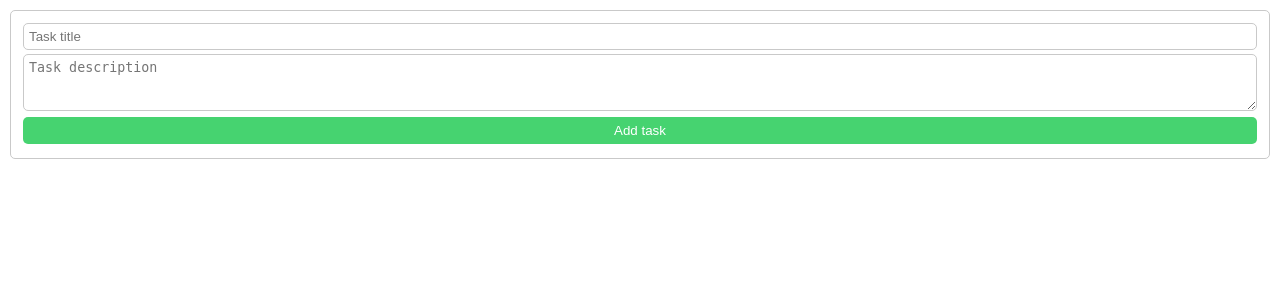
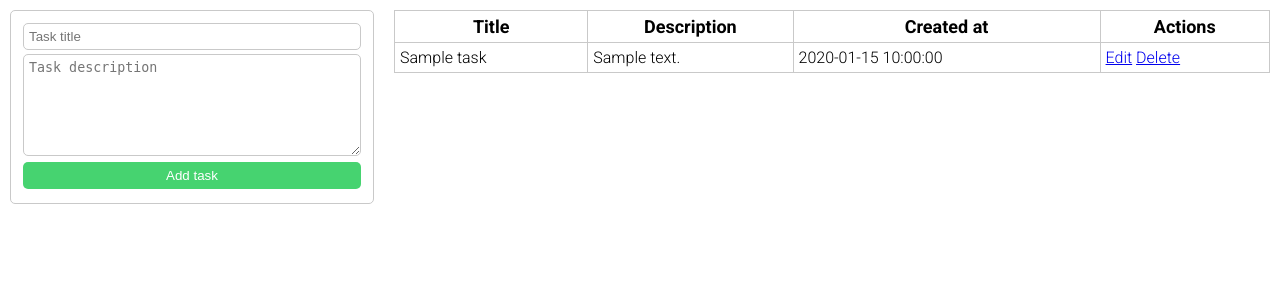
Before and after one commit to PedroHigueraG/CRUD_PHP, a PHP site: page / in a window 1280 px wide. Shown: the part 65-365 px from the top of the page. Run offline with PHP 8.4, Linux system fonts and the light colour scheme; tables that the repository leaves empty or names only in its code hold one stand-in row (values such as "Sample post").

Commit message:
Se muestran las tablas con los datos, ya está listo el Create y el Read del CRUD, toca seguir con lo demás

```diff
--- a/assets/css/style.css
+++ b/assets/css/style.css
@@ -17,6 +17,11 @@ header h1{
     font-size: 2.5rem;
     color: white;
     margin: 10px;
+}
+.container{
+    display: grid;
+    grid-template-columns: 30% 70%;
+    justify-content: center;
 }
 .container .div-form{
     margin: 10px;
@@ -43,3 +48,24 @@ header h1{
     border-radius: 5px;
     padding: 6px;
 }
+.container .div-table{
+    margin: 10px;
+}
+.container .div-table .table-task{
+    border-collapse: collapse;
+    width: 100%;
+}
+.container .div-table .table-task th{
+    font-size: 1.8rem;
+    font-weight: 700;
+    border: 1px solid rgb(201, 201, 201);
+    padding: 5px;
+}
+.container .div-table .table-task tr{
+    font-size: 1.6rem;
+    font-weight: 300;
+}
+.container .div-table .table-task tr td{
+    padding: 5px;
+    border: 1px solid rgb(201, 201, 201);
+}
--- a/index.php
+++ b/index.php
@@ -15,14 +15,45 @@
     <div class="div-form">
         <form action="./assets/php/save_task.php" method="POST">
             <input type="text" name="title" class="input-title" placeholder="Task title">
-            <textarea name="description" rows="3" class="input-description" placeholder="Task description"></textarea>
+            <textarea name="description" rows="6" class="input-description" placeholder="Task description"></textarea>
             <input type="submit" value="Add task" name="save_task" class="input-button">
         </form>
     </div>
 
     <!-- Division donde va la tabla -->
     <div class="div-table">
+        <table class="table-task">
+            <thead class="head-table">
+                <tr>
+                    <th>Title</th>
+                    <th>Description</th>
+                    <th>Created at</th>
+                    <th>Actions</th>
+                </tr>
+            </thead>
+            <tbody class="body-table">
+                <?php // Mostrar la tabla
+                    $query = "SELECT * FROM task"; //Selecciona todo de la tabla
+                    $result_task = mysqli_query($conn,$query);
 
+                    //Imprimir filas
+                    while($row = mysqli_fetch_array($result_task)){
+                        ?>
+                            <tr>
+                                <td><?php echo $row['title']; ?></td>
+                                <td><?php echo $row['description']; ?></td>
+                                <td><?php echo $row['created_at']; ?></td>
+                                <td>
+                                    <a href="./assets/php/edit.php?id=<?php echo $row['id']?>">Edit</a>
+                                    <a href="./assets/php/delete_task.php?id=<?php echo $row['id']?>">Delete</a>
+                                </td>
+
+                            </tr>
+                        <?php
+                    }
+                ?>
+            </tbody>
+        </table>
     </div>
 </main>
 
```
